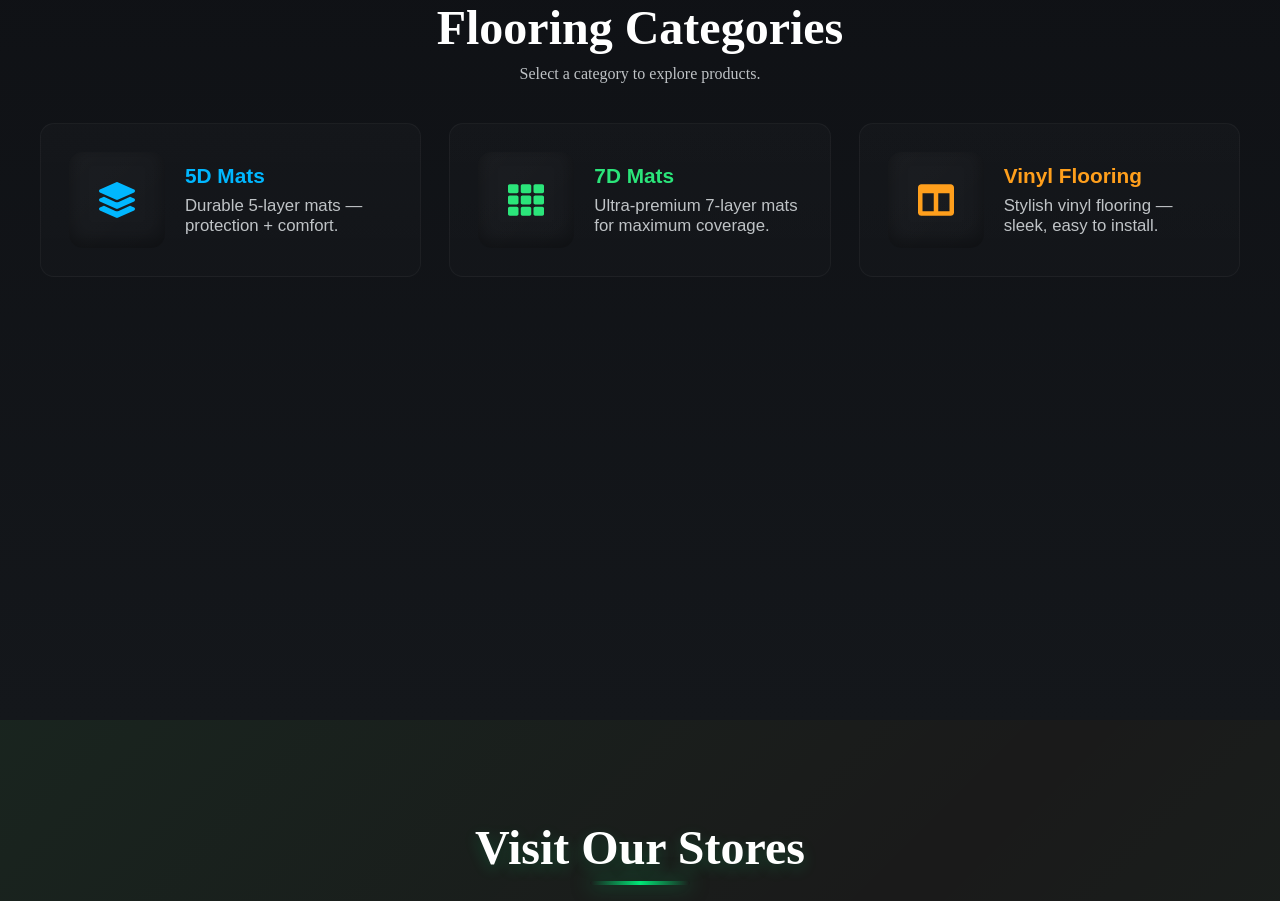
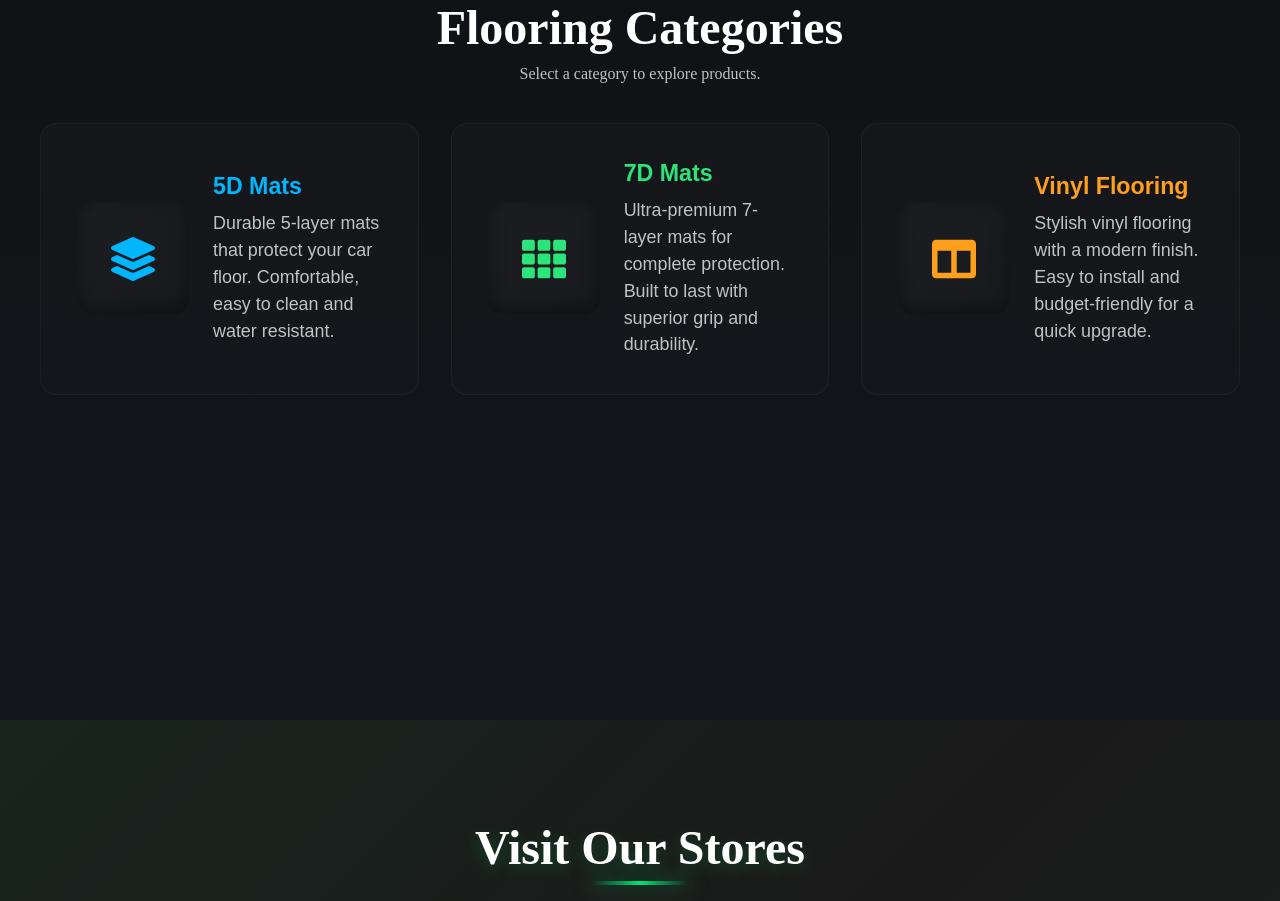
Before and after one commit to sanjaysanthosh140/Car_accessories_shope, a React (Vite) app: page /4D_mats in a window 1280 px wide. Shown: the part 840-1741 px from the top of the page. Built offline with nearby package versions, Linux system fonts and the light colour scheme.

Commit message:
icone change in category

```diff
--- a/src/Componets/Car_4D_mats.css
+++ b/src/Componets/Car_4D_mats.css
@@ -30,38 +30,40 @@
   max-width: 1200px;
   margin: 0 auto;
   display: grid;
-  grid-template-columns: repeat(auto-fit, minmax(320px, 1fr));
-  gap: 28px;
+  /* slightly larger card width to make each card more prominent */
+  grid-template-columns: repeat(auto-fit, minmax(360px, 1fr));
+  gap: 32px;
 }
+
 
 .mats-simple__card {
   display: flex;
   align-items: center;
-  gap: 20px;
-  padding: 28px;
-  border-radius: 14px;
+  gap: 24px;
+  padding: 36px;
+  border-radius: 16px;
   background: linear-gradient(180deg, rgba(255,255,255,0.02), rgba(255,255,255,0.01));
   border: 1px solid rgba(255,255,255,0.04);
-  transition: transform 220ms ease, box-shadow 220ms ease, border-color 220ms ease;
+  transition: transform 260ms cubic-bezier(.2,.9,.2,1), box-shadow 260ms ease, border-color 260ms ease;
   cursor: pointer;
   text-align: left;
 }
 
 .mats-simple__card:hover {
-  transform: translateY(-10px);
-  box-shadow: 0 18px 50px rgba(2,6,23,0.7);
-  border-color: rgba(255,255,255,0.08);
+  transform: translateY(-12px);
+  box-shadow: 0 28px 70px rgba(2,6,23,0.75);
+  border-color: rgba(255,255,255,0.09);
 }
 
 .mats-simple__icon {
-  width: 96px;
-  height: 96px;
-  border-radius: 14px;
+  width: 112px;
+  height: 112px;
+  border-radius: 16px;
   display: inline-flex;
   align-items: center;
   justify-content: center;
-  font-size: 36px;
-  flex: 0 0 96px;
+  font-size: 44px;
+  flex: 0 0 112px;
   color: #fff;
 }
 
@@ -70,16 +72,17 @@
 }
 
 .mats-simple__name {
-  margin: 0 0 8px 0;
-  font-size: 1.3rem;
+  margin: 0 0 10px 0;
+  font-size: 1.45rem;
   color: #ffffff;
   font-weight: 800;
 }
 
 .mats-simple__desc {
   margin: 0;
-  font-size: 1.05rem;
+  font-size: 1.12rem;
   color: #bfc3c6;
+  line-height: 1.5;
 }
 
 /* accent color applied via inline --accent */
@@ -94,9 +97,14 @@
   box-shadow: inset 0 -6px 18px rgba(0,0,0,0.35);
 }
 
+
+@media (max-width: 1200px) {
+  .mats-simple__grid { grid-template-columns: repeat(auto-fit, minmax(320px, 1fr)); }
+}
+
 @media (max-width: 1024px) {
-  .mats-simple__icon { width:80px; height:80px; font-size:30px }
-  .mats-simple__card { padding: 22px }
+  .mats-simple__icon { width:88px; height:88px; font-size:34px }
+  .mats-simple__card { padding: 26px }
   .mats-simple__title { font-size: 2.4rem }
 }
 
--- a/src/Componets/Car_4D_mats.jsx
+++ b/src/Componets/Car_4D_mats.jsx
@@ -12,7 +12,7 @@ function Car_4D_mats() {
 			id: "5d",
 			title: "5D Mats",
 			icon: <FaLayerGroup className="cat-icon" />,
-			description: "Durable 5-layer mats — protection + comfort.",
+			description: "Durable 5-layer mats that protect your car floor. Comfortable, easy to clean and water resistant.",
 			route: "/5d-mats",
 			color: "#00b7ff",
 		},
@@ -20,7 +20,7 @@ function Car_4D_mats() {
 			id: "7d",
 			title: "7D Mats",
 			icon: <FaTh className="cat-icon" />,
-			description: "Ultra-premium 7-layer mats for maximum coverage.",
+			description: "Ultra-premium 7-layer mats for complete protection. Built to last with superior grip and durability.",
 			route: "/7d-mats",
 			color: "#2be57a",
 		},
@@ -28,7 +28,7 @@ function Car_4D_mats() {
 			id: "vinyl",
 			title: "Vinyl Flooring",
 			icon: <FaColumns className="cat-icon" />,
-			description: "Stylish vinyl flooring — sleek, easy to install.",
+			description: "Stylish vinyl flooring with a modern finish. Easy to install and budget-friendly for a quick upgrade.",
 			route: "/vinyl-flooring",
 			color: "#ff9f1c",
 		},
--- a/src/Componets/CategorySection.jsx
+++ b/src/Componets/CategorySection.jsx
@@ -11,6 +11,8 @@ import {
   FaChair,
   FaGamepad,
   FaWind,
+  FaCouch,
+  FaBorderAll,
 } from "react-icons/fa";
 import { useNavigate } from "react-router-dom";
 
@@ -37,10 +39,10 @@ const features = [
     direct: "/mat",
   },
   {
-    icon: <FaLayerGroup className="feature-svg" />,
-    title: "Car Floor Mats",
+    icon: <FaBorderAll className="feature-svg" />,
+    title: "Flooring — 4D, 7D & Vinyl",
     description:
-      "Durable and waterproof car mats to protect your vehicle's interior.",
+      "Explore 4D and 7D mats plus vinyl flooring in one place. Durable, easy to clean, and designed to fit your car perfectly.",
     direct: "/4D_mats",
   },
   {
```
